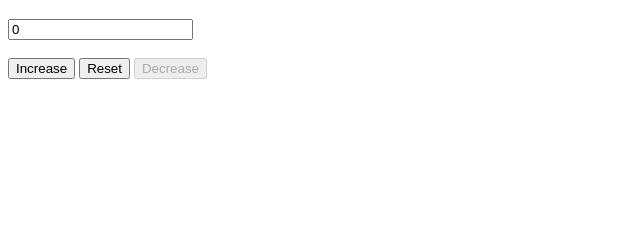
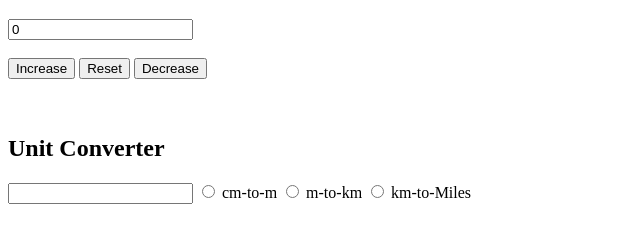
Before and after one commit to Javed90045/HTML-Practical, a plain HTML site: page Javascript/index.html in a window 1280 px wide. Shown: the part 307-550 px from the top of the page, without its empty margins (0-640 px from the left). Drawn offline with Linux system fonts and the light colour scheme.

Commit message:
Developing Unit Converter Application

```diff
--- /dev/null
+++ b/Javascript/UnitConverter.js
@@ -0,0 +1 @@
+console.log("Unit Converter");
--- a/Javascript/index.html
+++ b/Javascript/index.html
@@ -23,6 +23,20 @@
             <button type="button" id="desc">Decrease</button>
         </div>
     </div>
-    <script src="Counter.js"></script>
+    <br><br>
+    <div class="container2">
+        <h2>Unit Converter</h2>
+        <div class="Unit">
+            <input type="number" name="" id="">
+            <input type="radio" name="measure" id="cm-to-m">
+            <label for="cm-to-m">cm-to-m</label>
+            <input type="radio" name="measure" id="m-to-km">
+            <label for="m-to-km">m-to-km</label>
+            <input type="radio" name="measure" id="">
+            <label for="km-to-Miles">km-to-Miles</label>
+
+        </div>
+    </div>
+    <script src="UnitConverter.js"></script>
 </body>
 </html>
```
Also changed, not shown: Javascript/Counter.js (line endings or trailing spaces).
